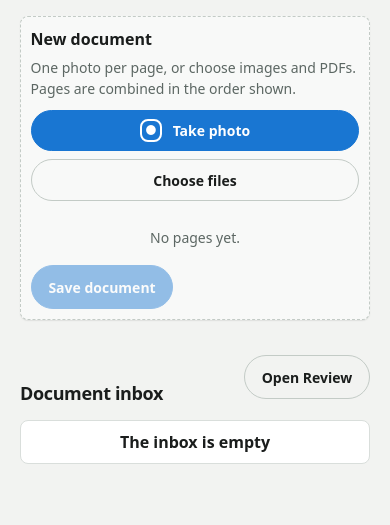
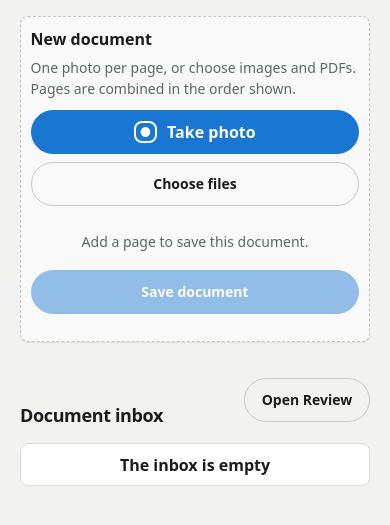
Before and after one commit to charlieboardman/cash-27, a Flask app: page /capture in a window 390 px wide. Shown: the part 122-647 px from the top of the page. Run offline with Flask 3, Linux system fonts and the light colour scheme; the visitor is signed in with stand-in values (Sample User, id 1); data that the repository does not hold is empty; parts of the project's set-up code (start-up, migrations or seed data) failed here and were passed over.

Commit message:
Make Capture easier to use on a phone
Say what is missing when Save document is disabled, and confirm a save
with its page count and the next step. Make Take photo the largest
control and the page controls full tap targets. Show a document that is
processing or failed as a labelled banner rather than plain text. Keep
the last inbox list through a brief network outage and say so after
repeated failures. Review's inbox refresh also pauses on hidden tabs.

```diff
--- a/cash/static/css/app.css
+++ b/cash/static/css/app.css
@@ -65,7 +65,7 @@
 .warning, .warn, .tone-warning, .er-review, .er-correction, .er-flag,
 .starting-balance-callout { --tone-ink: var(--warning-ink); --tone-bg: var(--warning-soft);
   --tone-line: var(--warning-line); --tone-edge: var(--warning); }
-.danger, .tone-danger { --tone-ink: var(--danger-ink); --tone-bg: var(--danger-soft);
+.danger, .tone-danger, .document-processing-failed { --tone-ink: var(--danger-ink); --tone-bg: var(--danger-soft);
   --tone-line: var(--danger-line); --tone-edge: var(--danger); }
 
 * { box-sizing: border-box; }
@@ -1216,8 +1216,8 @@ main.balances-main { max-width: 1200px; }
 
 /* Durable document jobs: status remains visible until the inbox poll completes. */
 .document-processing, .document-processing-failed { display: flex; align-items: center;
-  gap: .4rem; font-size: var(--text-s); padding: .4rem 0; color: var(--ink); }
-.document-processing-failed { color: var(--danger); }
+  gap: .5rem; margin-top: .3rem; font-size: var(--text-s); font-weight: 600; padding: .4rem .65rem;
+  border-radius: var(--radius-s); background: var(--tone-bg); color: var(--tone-ink); }
 .processing-spinner { display: inline-block; width: 1em; height: 1em; flex: 0 0 1em;
   border: 2px solid var(--line); border-top-color: var(--accent); border-radius: 50%;
   animation: document-spin 1s linear infinite; }
@@ -1234,3 +1234,14 @@ main.balances-main { max-width: 1200px; }
 .export-controls .export-description { flex-basis: 100%; margin: .2rem 0 0; font-size: var(--text-xs); }
 .report-period label + label, .report-period p + label { margin-top: 1rem; }
 .report-period select { width: 100%; }
+
+/* ---- capture on a phone ---- */
+.capture-inbox .evidence-copy strong { font: 650 var(--text-s)/1.35 system-ui, sans-serif; }
+.capture-saved { margin-bottom: 1rem; }
+@media (max-width: 640px) {
+  .capture-save .btn { flex: 1 1 100%; }
+  .receipt-source-actions .camera-button { min-height: 3.5rem; font-size: var(--text-m); }
+  .receipt-source-actions .btn { min-height: var(--tap); }
+  .receipt-page-actions button { min-height: var(--tap); font-size: var(--text-l); }
+  .capture-inbox > li .btn { min-height: var(--tap); }
+}
--- a/cash/static/js/capture.js
+++ b/cash/static/js/capture.js
@@ -10,7 +10,10 @@ const documentPicker = createOrderedDocumentPicker(pickerRoot, {
 
 pickerRoot.addEventListener("document-picker-change", event => {
   go.disabled = event.detail.count === 0;
-  if (event.detail.count) statusOut.textContent = "";
+  if (event.detail.count) {
+    statusOut.textContent = "";
+    document.getElementById("capture-saved").hidden = true;
+  }
 });
 
 go.addEventListener("click", async () => {
@@ -23,8 +26,13 @@ go.addEventListener("click", async () => {
     prepared.forEach(file => form.append("files", file, file.name));
     statusOut.textContent = "Uploading document…";
     await cashApi("/api/documents/capture-merge", { method: "POST", formData: form });
+    const pages = documentPicker.count;
     documentPicker.clear();
-    statusOut.textContent = "Saved to the inbox.";
+    statusOut.textContent = "";
+    const saved = document.getElementById("capture-saved");
+    cashNotice(saved, `Saved to the inbox (${pages} ${pages === 1 ? "page" : "pages"}). ` +
+      "Take the next photo when you are ready.", "success", { fade: false });
+    saved.scrollIntoView({ block: "nearest" });
     await loadInbox();
   } catch (error) {
     statusOut.textContent = error.message;
@@ -35,15 +43,23 @@ go.addEventListener("click", async () => {
 
 let inboxFingerprint = null;
 let inboxLoading = false;
+let inboxFailures = 0;
+const offlineNotice = document.getElementById("inbox-offline");
 async function loadInbox() {
   let documents;
   try {
     ({ documents } = await cashApi("/api/documents/inbox"));
   } catch (error) {
-    inboxList.innerHTML = `<li class="empty-state"><strong>Documents could not be loaded</strong>
-      <span>${esc(error.message)}</span></li>`;
+    inboxFailures += 1;
+    // Keep the last list through a brief outage; say so after repeated failures.
+    if (inboxFingerprint === null) {
+      inboxList.innerHTML = `<li class="empty-state"><strong>Documents could not be loaded</strong>
+        <span>${esc(error.message)}</span></li>`;
+    } else if (inboxFailures >= 3) offlineNotice.hidden = false;
     return;
   }
+  inboxFailures = 0;
+  offlineNotice.hidden = true;
   const fingerprint = JSON.stringify(documents);
   if (fingerprint === inboxFingerprint) return;
   inboxFingerprint = fingerprint;
@@ -66,6 +82,7 @@ async function loadInbox() {
 }
 
 loadInbox().catch(() => {});
+document.addEventListener("visibilitychange", () => { if (!document.hidden) loadInbox().catch(() => {}); });
 window.setInterval(async () => {
   if (document.hidden || inboxLoading) return;
   inboxLoading = true;
--- a/cash/static/js/review.js
+++ b/cash/static/js/review.js
@@ -1423,5 +1423,9 @@ bootstrap();
 
 // Poll only the inbox; keep the current record and all unsaved coding in place.
 window.setInterval(() => {
+  if (document.hidden) return;
   loadInbox({ background: true }).catch(() => {});
 }, 2000);
+document.addEventListener("visibilitychange", () => {
+  if (!document.hidden) loadInbox({ background: true }).catch(() => {});
+});
--- a/cash/templates/capture.html
+++ b/cash/templates/capture.html
@@ -3,6 +3,8 @@
 {% block main_class %}workspace-main{% endblock %}
 {% block body %}
 <header class="page-header"><h1 class="page-title">Capture</h1></header>
+
+<output id="capture-saved" class="notice capture-saved" role="status" hidden></output>
 
 <section class="card receipt-builder" id="capture-document-picker"
          aria-labelledby="capture-pages-heading">
@@ -24,10 +26,10 @@
       Choose files</button>
   </div>
   <ol class="receipt-page-grid" data-picker-role="pages"></ol>
-  <p class="receipt-pages-empty" data-picker-role="empty">
-    No pages yet.</p>
-  <div class="toolbar">
-    <button id="go" class="btn primary" disabled>Save document</button>
+  <p class="receipt-pages-empty" id="capture-empty" data-picker-role="empty">
+    Add a page to save this document.</p>
+  <div class="toolbar capture-save">
+    <button id="go" class="btn primary" disabled aria-describedby="capture-empty">Save document</button>
     <output id="status" role="status"></output>
   </div>
 </section>
@@ -37,6 +39,8 @@
     <h2 class="page-title">Document inbox</h2>
     <a class="btn ghost" href="/review">Open Review</a>
   </div>
+  <p id="inbox-offline" class="notice warning" role="status" hidden>Can't refresh the inbox right now.
+    Showing the last list; trying again.</p>
   <ol id="inbox" class="capture-inbox"></ol>
 </section>
 
```
